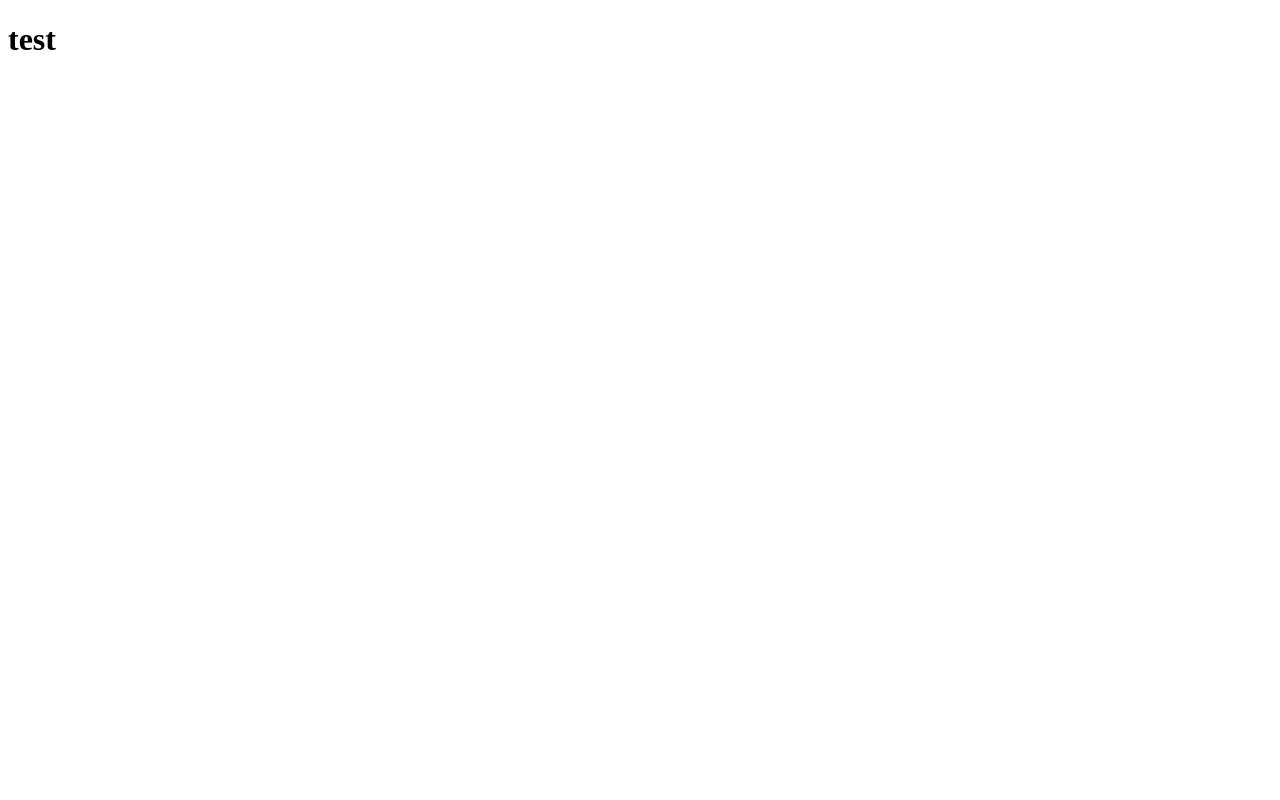
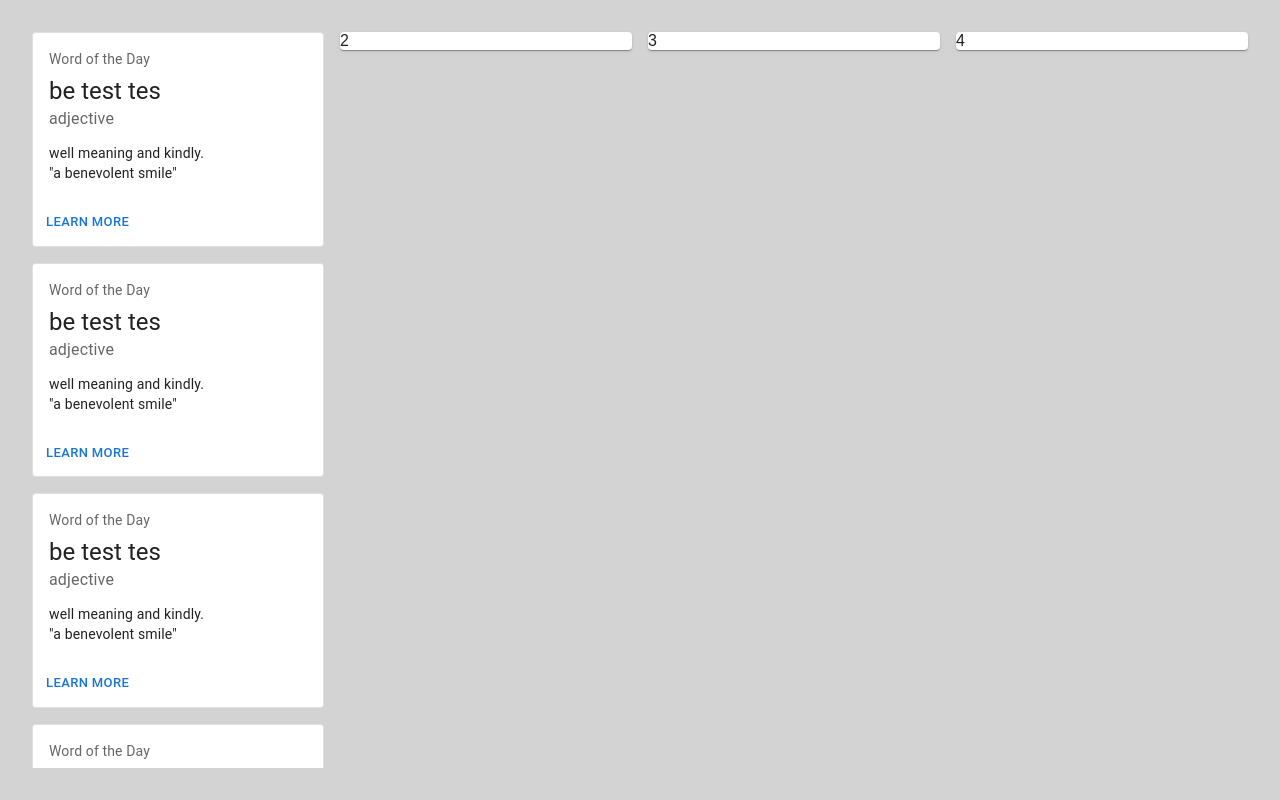
Before and after one commit to randa-11295/To-Do-App, a React (Vite) app: page / in a window 1280 px wide. Built offline with nearby package versions, Linux system fonts and the light colour scheme.

Commit message:
Create a main layout UI

```diff
--- /dev/null
+++ b/db.json
@@ -0,0 +1,10 @@
+{
+  "tasks": [
+    {
+      "id": 1,
+      "title": "Design homepage",
+      "description": "Include hero section",
+      "column": "backlog"
+    }
+  ]
+}
--- a/src/App.jsx
+++ b/src/App.jsx
@@ -1,15 +1,12 @@
-
-import './App.css'
+import "./App.css";
+import Tasks from "./pages/Tasks";
 
 function App() {
-
   return (
     <>
-
-      <h1>test</h1>
-
+      <Tasks />
     </>
-  )
+  );
 }
 
-export default App
+export default App;
--- /dev/null
+++ b/src/components/cards/TaskCard.jsx
@@ -0,0 +1,35 @@
+
+import Card from "@mui/material/Card";
+import CardActions from "@mui/material/CardActions";
+import CardContent from "@mui/material/CardContent";
+import Button from "@mui/material/Button";
+import Typography from "@mui/material/Typography";
+
+
+
+export default function TaskCard() {
+  return (
+    <Card variant="outlined" sx={{ mb: 2 }}>
+      {" "}
+      <CardContent>
+        <Typography gutterBottom sx={{ color: "text.secondary", fontSize: 14 }}>
+          Word of the Day
+        </Typography>
+        <Typography variant="h5" component="div">
+          be test tes
+        </Typography>
+        <Typography sx={{ color: "text.secondary", mb: 1.5 }}>
+          adjective
+        </Typography>
+        <Typography variant="body2">
+          well meaning and kindly.
+          <br />
+          {'"a benevolent smile"'}
+        </Typography>
+      </CardContent>
+      <CardActions>
+        <Button size="small">Learn More</Button>
+      </CardActions>
+    </Card>
+  );
+}
--- a/src/index.css
+++ b/src/index.css
@@ -0,0 +1,27 @@
+* {
+ font-family: sans-serif;
+ margin: 0;
+ padding: 0;
+ box-sizing: border-box;
+}
+
+/* يعمل على Chrome, Edge, Safari */
+::-webkit-scrollbar {
+  width: 8px;
+  height: 8px;
+}
+
+::-webkit-scrollbar-track {
+  background: #f1f1f1;
+  border-radius: 8px;
+}
+
+::-webkit-scrollbar-thumb {
+  background: #888;
+  border-radius: 8px;
+  transition: background 0.3s ease;
+}
+
+::-webkit-scrollbar-thumb:hover {
+  background: #555;
+}
--- /dev/null
+++ b/src/pages/Tasks.jsx
@@ -0,0 +1,40 @@
+import { Box } from "@mui/material";
+import Grid from "@mui/material/Grid";
+import Paper from "@mui/material/Paper";
+import TaskCard from "../components/cards/TaskCard";
+
+const Tasks = () => {
+  return (
+    <Grid
+      container
+      spacing={2}
+      sx={{ backgroundColor: "lightgray", p: 4, height: "100vh" }}
+    >
+      <Grid
+        size={{ xs: 12, md: 2, lg: 3 }}
+        sx={{
+          // bgcolor: "secondary.main",
+          height: "100% ",  overflowY: "scroll",
+        }}
+      >
+        <TaskCard />
+        <TaskCard />
+        <TaskCard />
+        <TaskCard />
+        <TaskCard />
+        <TaskCard />
+      </Grid>
+      <Grid size={{ xs: 12, md: 2, lg: 3 }}>
+        <Paper>2</Paper>
+      </Grid>
+      <Grid size={{ xs: 12, md: 2, lg: 3 }}>
+        <Paper>3</Paper>
+      </Grid>
+      <Grid size={{ xs: 12, md: 2, lg: 3 }}>
+        <Paper>4</Paper>
+      </Grid>
+    </Grid>
+  );
+};
+
+export default Tasks;
```
